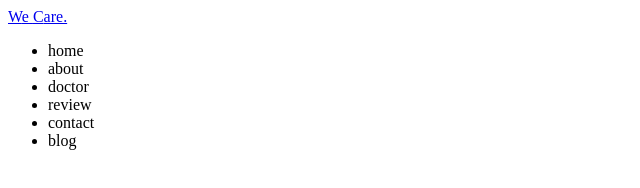
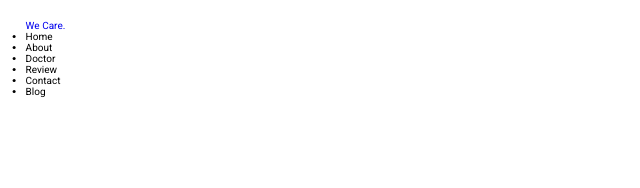
Before and after one commit to MundaSunny/Enhanced-Medical-Security-Framework, a plain HTML site: page index.html in a window 1280 px wide. Shown: the whole page, without its empty margins (0-640 px from the left). Drawn offline with nearby package versions, Linux system fonts and the light colour scheme.

Commit message:
added css file

```diff
--- a/style.css
+++ b/style.css
@@ -1,8 +1,45 @@
-/* google font  */
+/* google font  roboto se liye hai*/
 
 @import url('https://fonts.googleapis.com/css2?family=Poppins:ital,wght@0,100;0,200;0,300;0,400;0,500;0,600;0,700;0,800;0,900;1,100;1,200;1,300;1,400;1,500;1,600;1,700;1,800;1,900&family=Roboto:ital,wght@0,100;0,300;0,400;0,500;0,700;0,900;1,100;1,300;1,400;1,500;1,700;1,900&display=swap');
 /* root color  */
 :root{
     --blue: #0188df;
+    --black: #444d53;
+    --wight:#fff;
+}
+/* custom css  */
+*{
+    font-family: "Roboto", serif;
+    margin: 0;
+    padding: 0;
+    text-decoration: none;
+    text-transform: capitalize;
+    outline: none;
+    box-sizing: border-box;
+    transition: all linear .2s;
+}
+
+html{
+    font-size: 62.5%;
+    overflow: hidden;
 
 }
+
+/* header navbar section start  */
+header{
+width: 96%;
+background: var(--wight);
+position: fixed;
+top: 2rem;
+left: 50%;
+transform: translate(-50%);
+display: flax;
+align-items: center;
+}
+
+
+
+
+
+
+/* header navbar section end  */
```
